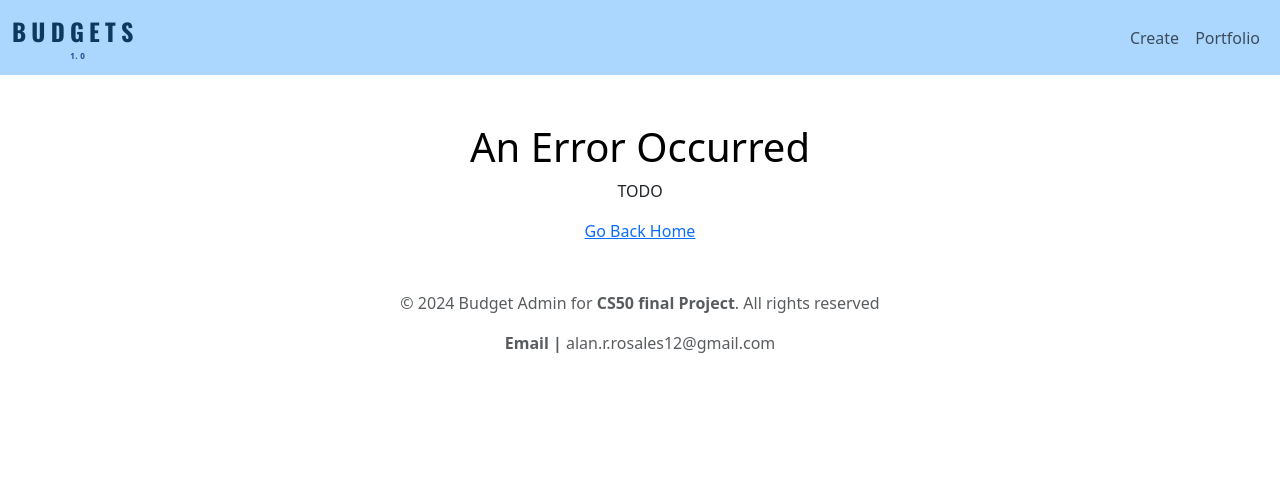
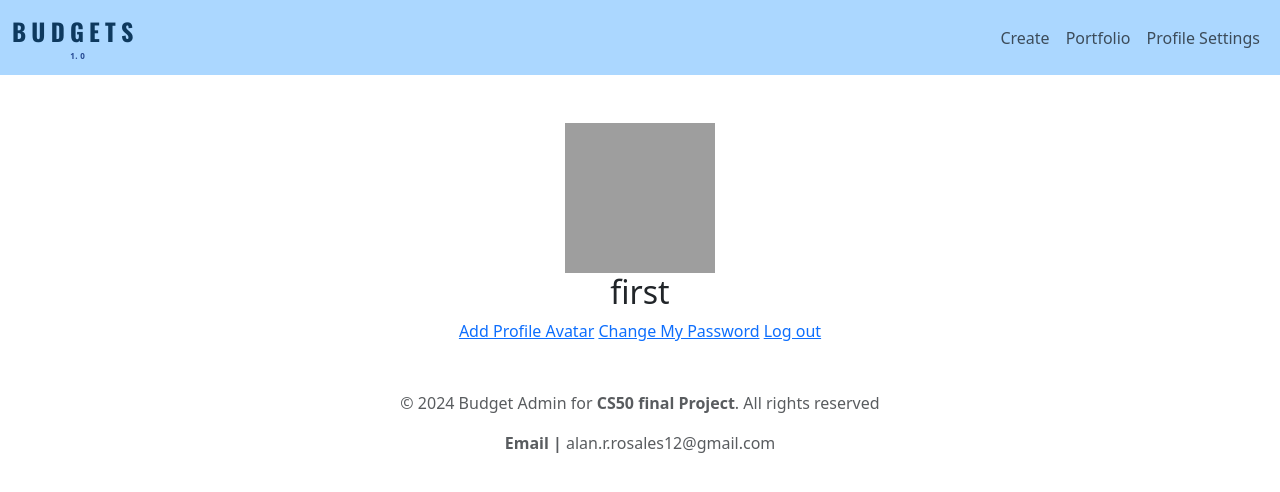
Before and after one commit to RomanRles/final-project, a Flask app: page /user_profile in a window 1280 px wide. Shown: the top 492 px of the page. Run offline with Flask 3, Linux system fonts and the light colour scheme; a user stored in the database is signed in; some libraries are stand-ins or nearby versions; grey boxes are pictures that could not be loaded.

Commit message:
Profile Image Implementation

```diff
--- a/app.py
+++ b/app.py
@@ -2,6 +2,8 @@ from cs50 import SQL
 from flask import Flask, flash, redirect, render_template, request, session
 from flask_session import Session
 from werkzeug.security import check_password_hash, generate_password_hash
+import os
+from werkzeug.utils import secure_filename
 
 # Import Helpers file
 from helpers import login_required
@@ -23,6 +25,16 @@ db = SQL("sqlite:///budget_admin.db")
 def create_tables():
     #create user table
     db.execute("CREATE TABLE IF NOT EXISTS users (id INTEGER PRIMARY KEY AUTOINCREMENT, username TEXT NOT NULL, hashed_password TEXT NOT NULL)")
+
+# Config for the image implementation
+UPLOAD_FOLDER = 'static/uploads/'
+ALLOWED_EXTENSIONS = {'png', 'jpg', 'gif'}
+app.config['UPLOAD_FOLDER'] = UPLOAD_FOLDER
+
+
+def allowed_file(filename):
+    return '.' in filename and filename.rsplit('.', 1)[1].lower() in ALLOWED_EXTENSIONS
+
 
 # Define Each Route
 with app.app_context():
@@ -184,13 +196,45 @@ def register():
 
 
 
-@app.route("/user_profile")
+@app.route("/user_profile", methods=["GET"])
 @login_required
 def user_profile():
     """ Manage User profile options """
+    if request.method == "GET":
+        user_id = session["user_id"]
+        user_data = db.execute("SELECT username, profile_image FROM users WHERE id = ?", user_id)
+        return render_template("user_profile.html", user=user_data[0])
 
-    return render_template("error.html", message="TODO")
 
+@app.route('/upload_image', methods=['GET', 'POST'])
+@login_required
+def upload_image():
+    if request.method == 'POST':
+        if 'image' not in request.files:
+            return render_template("error.html", message="No file part")
+
+        file = request.files['image']
+
+        if file.filename == '':
+            return render_template("error.html", message="No selected file")
+
+        if file and allowed_file(file.filename):
+            filename = secure_filename(file.filename)
+            file_path = os.path.join(app.config['UPLOAD_FOLDER'], filename)
+
+            if not os.path.exists(app.config['UPLOAD_FOLDER']):
+                os.makedirs(app.config['UPLOAD_FOLDER'])
+
+            file.save(file_path)
+
+            user_id = session.get('user_id')
+            db.execute("UPDATE users SET profile_image = ? WHERE id = ?", file_path, user_id)
+
+            flash("profile image uploaded successfully!")
+
+            return redirect(url_for('user_profile'))
+
+    return render_template('user_profile.html')
 
 if __name__ == "__main__":
     app.run(debug=True)
--- a/templates/layout.html
+++ b/templates/layout.html
@@ -53,7 +53,9 @@
                             <li class="nav-item">
                                 <a class="nav-link" href="/history">Portfolio</a>
                             </li>
-
+                            <li class="nav-item"></li>
+                                <a class="nav-link" href="/user_profile">Profile Settings</a>
+                            </li>
                         </ul>
                     {% else %}
                         <ul class="navbar-nav ms-auto mt-2">
--- a/templates/user_profile.html
+++ b/templates/user_profile.html
@@ -5,5 +5,27 @@
 {% endblock %}
 
 {% block main %}
-
+<div class="container">
+    <div style="border-radius: 50%;">
+        <!-- If User has image, post it here-->
+         {% if user["profile_image"] %}
+         <img src="{{ url_for('static', filename='uploads/' + user['profile_image']) }}" alt="Profile Image" class="img-fluid" style="width: 150px; height: 150px;">
+         {% else %}
+         <img src="{{ url_for('static', filename='default_profile.png') }}" alt="Default Profile" class="img-fluid" style="width: 150px; height: 150px;">
+         {% endif %}
+    </div>
+    <div class="center">
+        <!-- Username -->
+        <div class="center">
+            <h2>
+                {{ user['username'] }}
+            </h2>
+        </div>
+    </div>
+</div>
+<div class="container">
+    <a href="/set_image">Add Profile Avatar</a>
+    <a href="/change_password">Change My Password</a>
+    <a href="/logout">Log out</a>
+</div>
 {% endblock %}
```
Also changed, not shown: templates/image_picker.html (added, +13 -0 lines), budget_admin.db, 1 other file.
